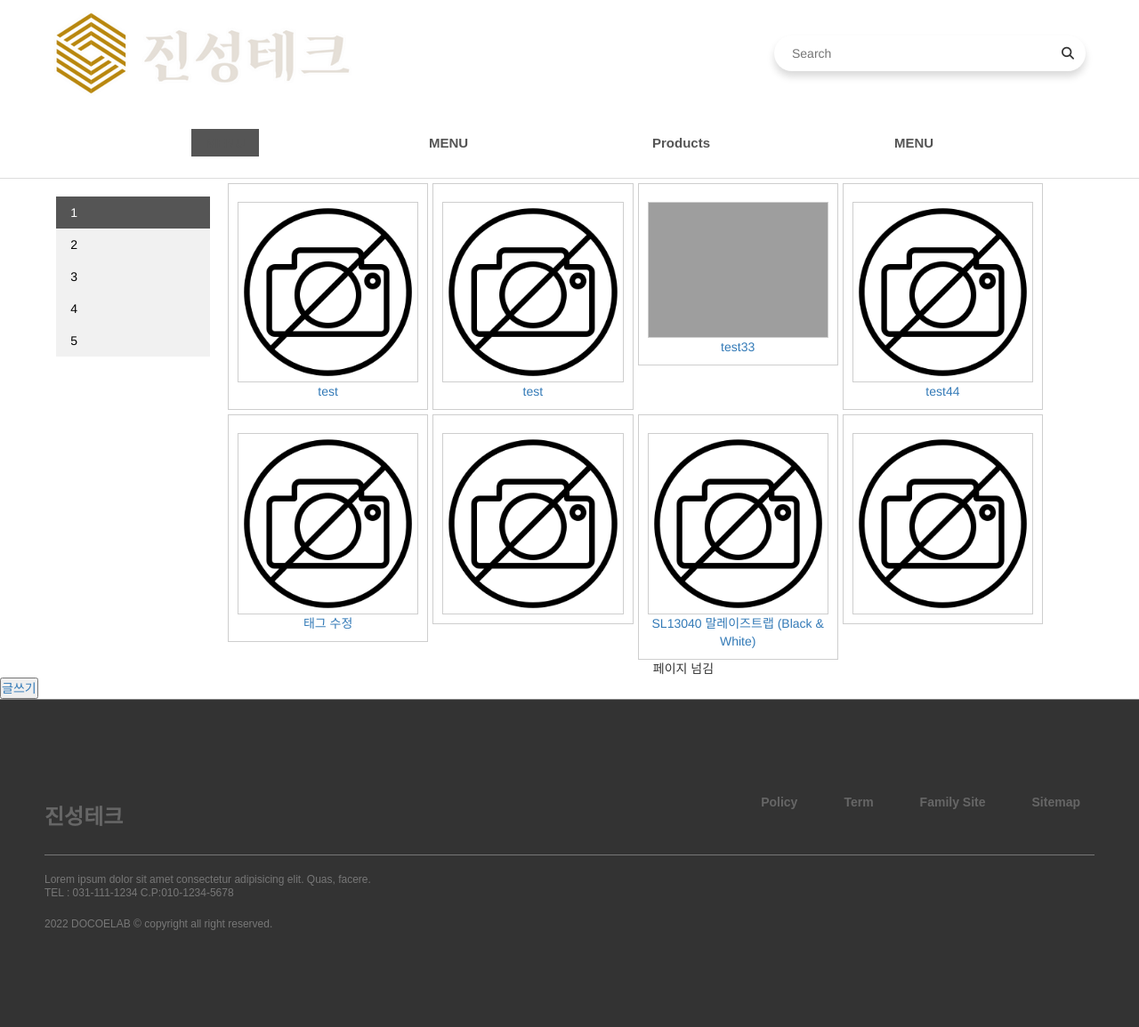
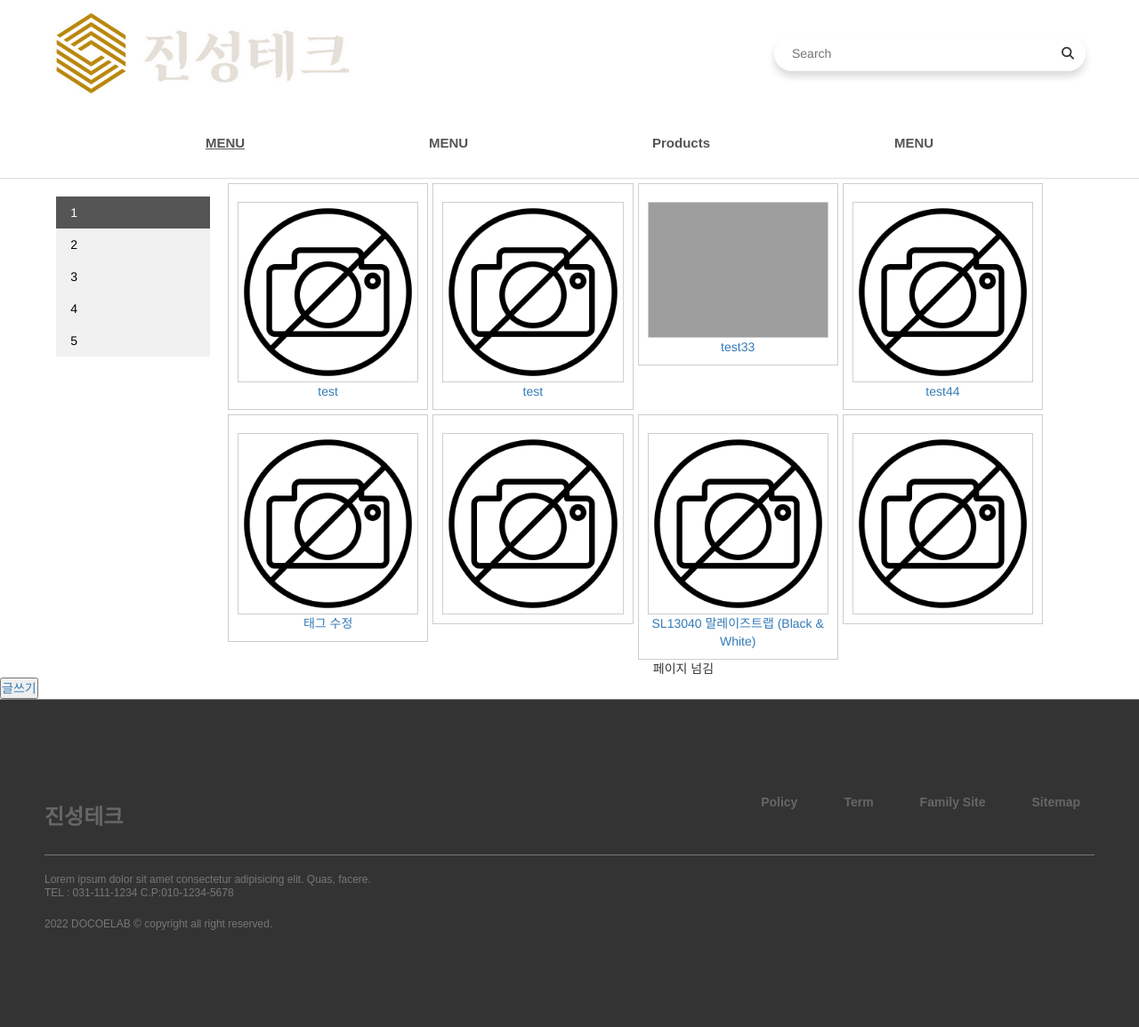
Before and after one commit to jy-young/JinsungPro, a Django app: page /products/ in a window 1280 px wide, with the pointer over the restyled element. Shown: the whole page at 89% size. Run offline with Django 4.2, Linux system fonts and the light colour scheme; data comes from the database, SQL or seed files in the repository; some libraries are stand-ins or nearby versions; grey boxes are pictures that could not be loaded.

Commit message:
css 수정

```diff
--- a/templates/jinsung/product.html
+++ b/templates/jinsung/product.html
@@ -68,7 +68,7 @@
       color: white;
     }
 
-    li a:hover:not(.active) {
+    .item li a:hover:not(.active) {
       background-color: #555;
       color: white;
     }
```
